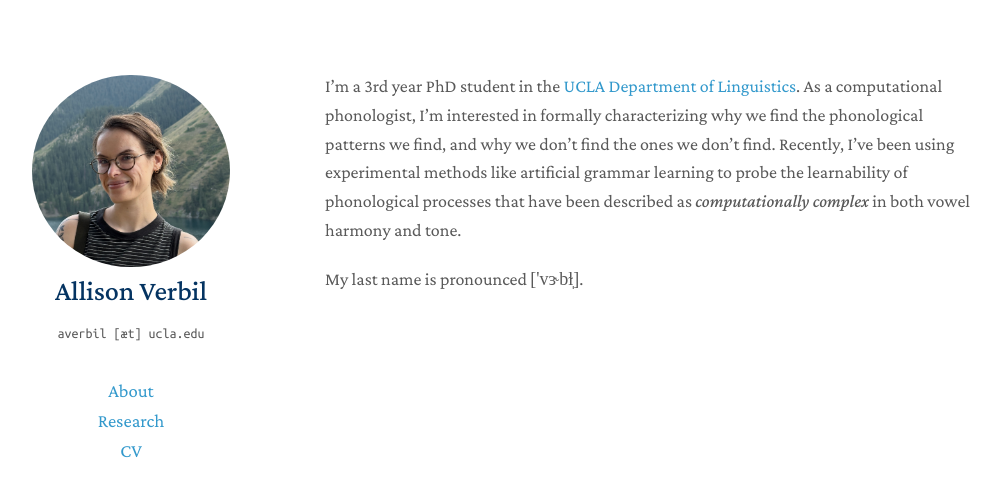
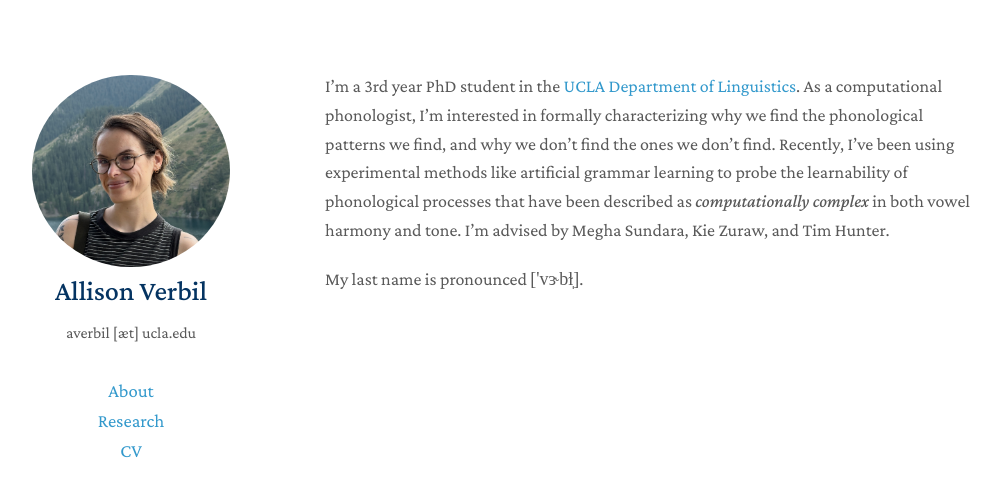
Before and after one commit to averbil/averbil.github.io, a Jekyll site: the page built from index.md, in a window 1280 px wide. Shown: the top 497 px of the page, without its empty margins (145-1145 px from the left). Built offline with Jekyll 4.4.1, drawn with Linux system fonts in a browser that asks for light colours; a style sheet for code colours, icons or effects is not loaded.

Commit message:
add stuff

```diff
--- a/_sass/minimal-light.scss
+++ b/_sass/minimal-light.scss
@@ -109,8 +109,7 @@ body {
   background-color:#000}
 
 email {
-    font-size: 14px;
-    font-family: "Ubuntu Mono";
+    font-size: 16px;
 }
 
 .icon-button i{
--- a/cv.markdown
+++ /dev/null
@@ -1,4 +0,0 @@
----
-layout: homepage
-title: CV
----
--- a/index.md
+++ b/index.md
@@ -2,6 +2,6 @@
 layout: homepage
 ---
 
-I'm a 3rd year PhD student in the [UCLA Department of Linguistics](https://linguistics.ucla.edu/). As a computational phonologist, I'm interested in formally characterizing why we find the phonological patterns we find, and why we don't find the ones we don't find. Recently, I've been using experimental methods like artificial grammar learning to probe the learnability of phonological processes that have been described as _computationally complex_ in both vowel harmony and tone.
+I'm a 3rd year PhD student in the [UCLA Department of Linguistics](https://linguistics.ucla.edu/). As a computational phonologist, I'm interested in formally characterizing why we find the phonological patterns we find, and why we don't find the ones we don't find. Recently, I've been using experimental methods like artificial grammar learning to probe the learnability of phonological processes that have been described as _computationally complex_ in both vowel harmony and tone. I'm advised by Megha Sundara, Kie Zuraw, and Tim Hunter.
 
 My last name is pronounced <span class="ipa">[&#39;vɝbɫ̩]</span>.
--- a/research.markdown
+++ b/research.markdown
@@ -10,7 +10,7 @@ Allison Verbil and Tim Hunter. 2026. [Omnivorous Agreement, like Uyghur Backness
 
 | ------------------------------------------------------------------------------------------------------------------- | ---: |
 | The learnability of unboundedly non-myopic patterns<br>Talk at the 2026 Rutgers Subregular Morphophonology Workshop                                                                 | 2026 |
-| (with Tim Hunter) Omnivorous Agreement, like Uyghur Backness Harmony, is a Challenge for Tier-Based Strict Locality<br> Talk at SCiL 2026   | 2026 |
+| Omnivorous Agreement, like Uyghur Backness Harmony, is a Challenge for Tier-Based Strict Locality<br>Talk at SCiL 2026 (joint work with Tim Hunter)   | 2026 |
 
 
 # Manuscripts
```
Also changed, not shown: 5 other files.
